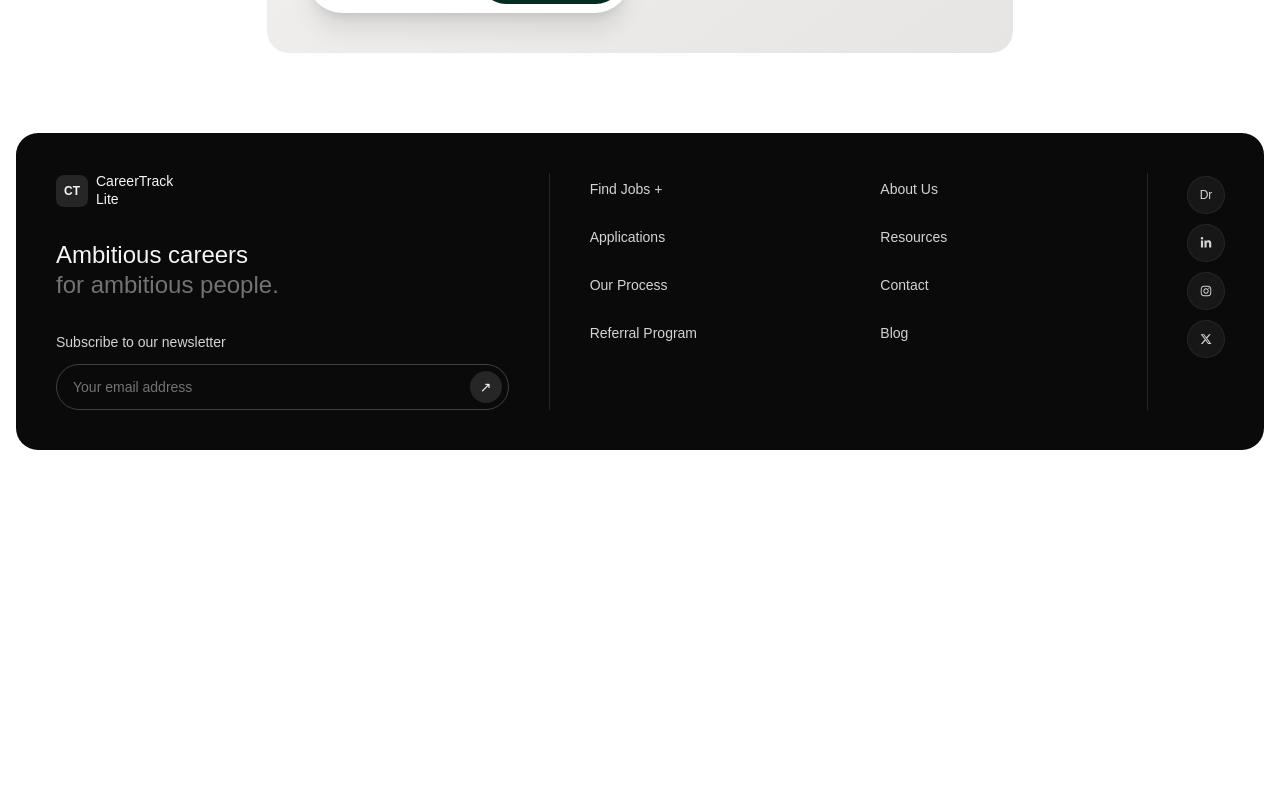
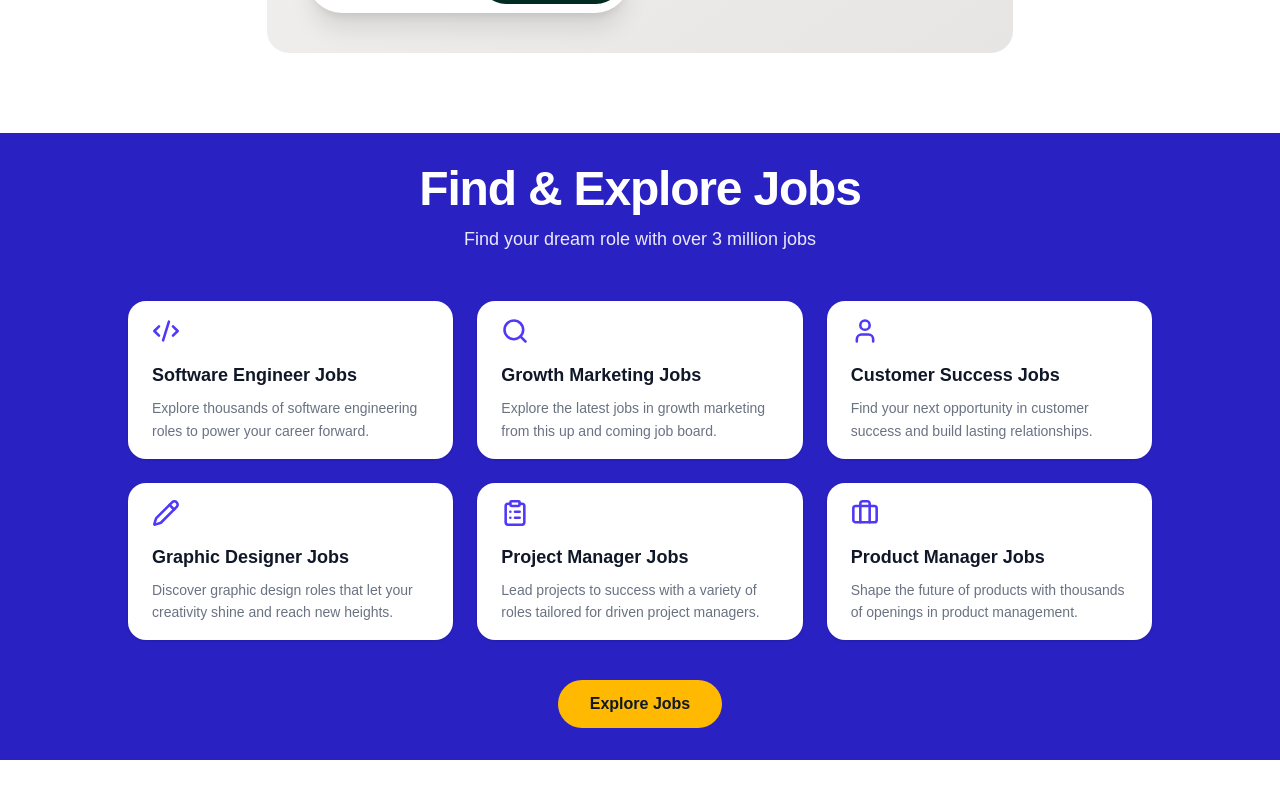
Before and after one commit to TamimKhan-dev/CareerTrack-Lite, a React (Vite) app: page / in a window 1280 px wide. Shown: the part 560-1360 px from the top of the page. Before the commit the page ends 1050 px from the top, so only its background shows below. Built offline with nearby package versions, Linux system fonts and the light colour scheme.

Commit message:
Created Findexplorejobs section

```diff
--- a/src/App.jsx
+++ b/src/App.jsx
@@ -6,7 +6,7 @@ const App = () => {
   return (
     <div className="min-h-screen flex flex-col">
       <Navbar />
-      <div className="flex-1 w-7/12 mx-auto">
+      <div className="flex-1">
         <Outlet />
       </div>
       <Footer />
--- /dev/null
+++ b/src/components/Home/Findexplorejobs.jsx
@@ -0,0 +1,80 @@
+import { Code2, Search, User, Pencil, ClipboardList, Briefcase } from "lucide-react";
+
+const jobCategories = [
+  {
+    icon: Code2,
+    title: "Software Engineer Jobs",
+    description:
+      "Explore thousands of software engineering roles to power your career forward.",
+  },
+  {
+    icon: Search,
+    title: "Growth Marketing Jobs",
+    description:
+      "Explore the latest jobs in growth marketing from this up and coming job board.",
+  },
+  {
+    icon: User,
+    title: "Customer Success Jobs",
+    description:
+      "Find your next opportunity in customer success and build lasting relationships.",
+  },
+  {
+    icon: Pencil,
+    title: "Graphic Designer Jobs",
+    description:
+      "Discover graphic design roles that let your creativity shine and reach new heights.",
+  },
+  {
+    icon: ClipboardList,
+    title: "Project Manager Jobs",
+    description:
+      "Lead projects to success with a variety of roles tailored for driven project managers.",
+  },
+  {
+    icon: Briefcase,
+    title: "Product Manager Jobs",
+    description:
+      "Shape the future of products with thousands of openings in product management.",
+  },
+];
+
+export default function FindExploreJobs() {
+  return (
+    <section className="bg-[#2A21C2] py-8 px-4 my-20">
+      <div className="max-w-5xl mx-auto text-center">
+        {/* Heading */}
+        <h2 className="text-white text-4xl sm:text-5xl font-extrabold tracking-tight">
+          Find &amp; Explore Jobs
+        </h2>
+        <p className="text-white/90 text-lg mt-3">
+          Find your dream role with over 3 million jobs
+        </p>
+
+        {/* Cards grid */}
+        <div className="mt-12 grid grid-cols-1 sm:grid-cols-2 lg:grid-cols-3 gap-6 text-left">
+          {jobCategories.map(({ icon: Icon, title, description }) => (
+            <div
+              key={title}
+              className="bg-white rounded-2xl px-6 py-4 shadow-sm hover:shadow-md transition-shadow duration-200"
+            >
+              <Icon className="w-7 h-7 text-indigo-600 mb-4" strokeWidth={2.2} />
+              <h3 className="text-gray-900 font-bold text-lg mb-2">{title}</h3>
+              <p className="text-gray-500 text-sm leading-relaxed">
+                {description}
+              </p>
+            </div>
+          ))}
+        </div>
+
+        {/* CTA */}
+        <button
+          type="button"
+          className="mt-10 bg-amber-400 hover:bg-amber-500 text-gray-900 font-semibold px-8 py-3 rounded-full transition-colors duration-200"
+        >
+          Explore Jobs
+        </button>
+      </div>
+    </section>
+  );
+}
--- a/src/components/shared/Hero.jsx
+++ b/src/components/Home/Hero.jsx
@@ -2,7 +2,7 @@ import heroImg from './../../assets/Man-working.webp'
 
 export default function Hero() {
   return (
-    <section className="mx-auto my-10 overflow-hidden rounded-3xl bg-linear-to-br from-stone-100 to-stone-200 px-6 pt-6 font-sans sm:px-10">
+    <section className="mx-auto w-7/12 my-10 overflow-hidden rounded-3xl bg-linear-to-br from-stone-100 to-stone-200 px-6 pt-6 font-sans sm:px-10">
 
       {/* Content */}
       <div className="flex flex-col-reverse items-center gap-5 md:flex-row">
--- a/src/pages/Home.jsx
+++ b/src/pages/Home.jsx
@@ -1,9 +1,11 @@
-import Hero from "@/components/shared/Hero";
+import FindExploreJobs from "@/components/Home/Findexplorejobs";
+import Hero from "@/components/Home/Hero";
 
 const Home = () => {
     return (
         <>
           <Hero />
+          <FindExploreJobs />
         </>
     );
 };
```
